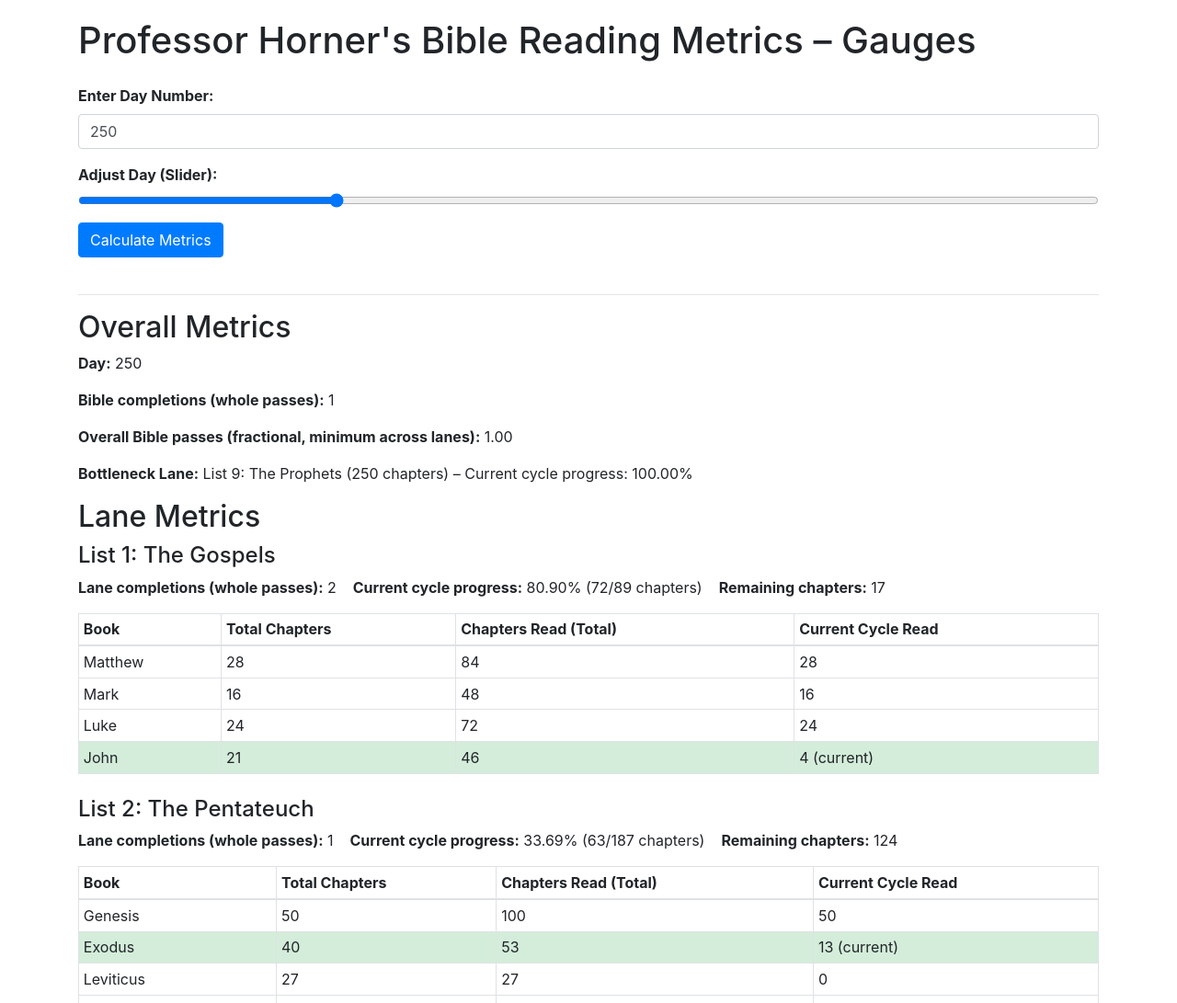
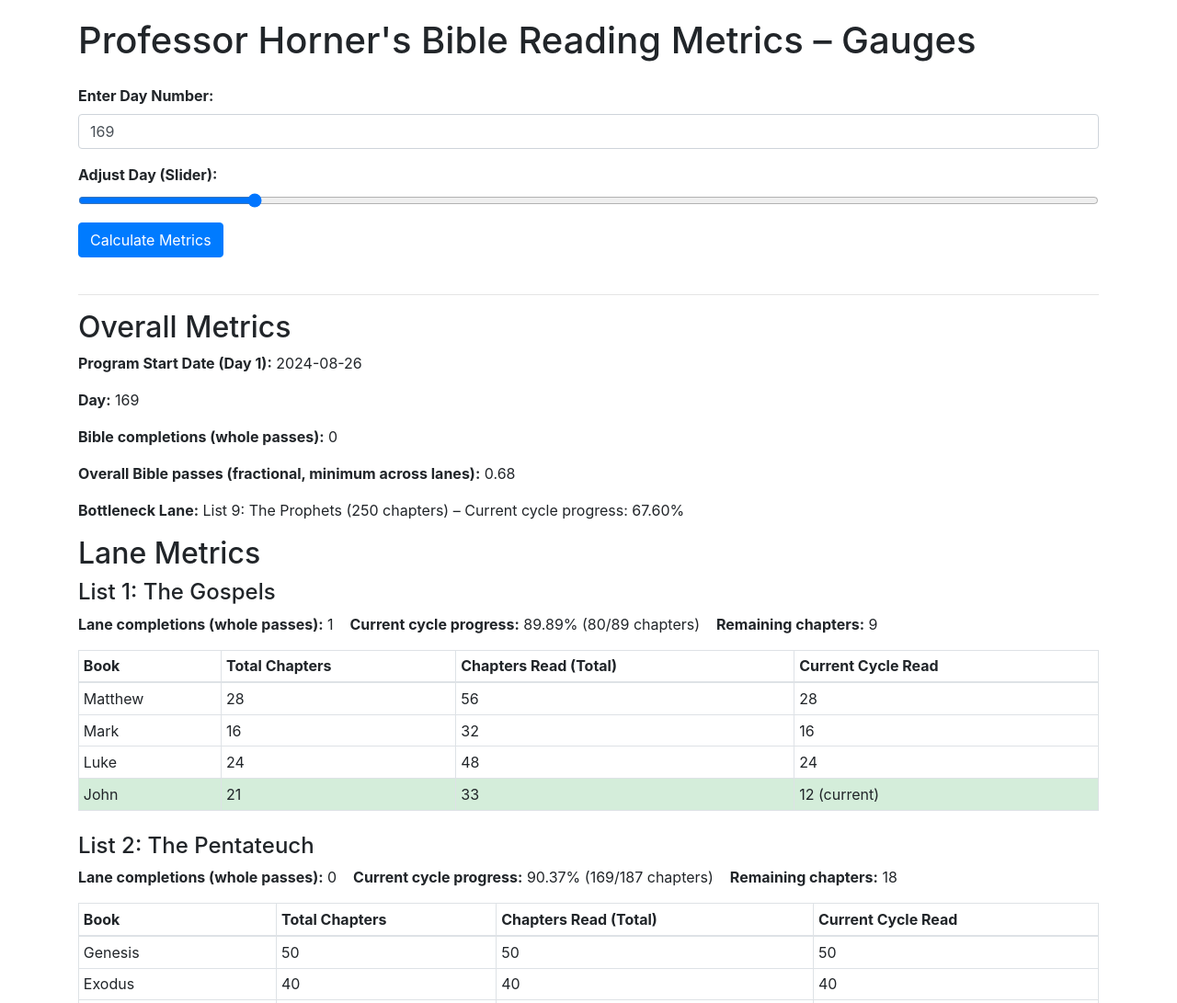
Before and after one commit to frysquint/profhorner, a plain HTML site: page index.html in a window 1280 px wide. Shown: the top 1091 px of the page at 92% size. Drawn offline with nearby package versions, Linux system fonts and the light colour scheme.

Commit message:
Set default plan start date to match what I'm using

```diff
--- a/index.html
+++ b/index.html
@@ -27,11 +27,12 @@
     <!-- Day Input: Number input and slider -->
     <div class="form-group">
       <label for="dayInput"><strong>Enter Day Number:</strong></label>
-      <input type="number" id="dayInput" class="form-control" value="250" min="1">
+      <!-- The default value will be updated by JavaScript -->
+      <input type="number" id="dayInput" class="form-control" min="1">
     </div>
     <div class="form-group">
       <label for="daySlider"><strong>Adjust Day (Slider):</strong></label>
-      <input type="range" id="daySlider" class="form-control-range" min="1" max="1000" value="250" step="1">
+      <input type="range" id="daySlider" class="form-control-range" min="1" max="1000" step="1">
     </div>
     <button id="calculateBtn" class="btn btn-primary mb-4">Calculate Metrics</button>
     <hr>
@@ -56,6 +57,24 @@
   </div>
 
   <script>
+  /***********************
+   * DATE CONFIGURATION
+   *
+   * The program now assumes that Day 1 is on a fixed ISO date.
+   * We computed that 169 days ago from 2025-02-10 is 2024-08-25.
+   ***********************/
+  const START_DATE = "2024-08-26"; // Day 1 (ISO): 2024-08-25
+
+  // Function to compute the current day number based on the difference between today and START_DATE.
+  function getCurrentDay() {
+    const today = new Date();
+    const start = new Date(START_DATE);
+    const diffTime = today - start;
+    // Add one so that the start date is considered Day 1.
+    const diffDays = Math.floor(diffTime / (1000 * 60 * 60 * 24)) + 1;
+    return diffDays;
+  }
+
   /***********************
    * DATA DEFINITION
    *
@@ -380,6 +399,7 @@
     // Build overall metrics HTML.
     let overallHTML = `
       <h2>Overall Metrics</h2>
+      <p><strong>Program Start Date (Day 1):</strong> ${START_DATE}</p>
       <p><strong>Day:</strong> ${day}</p>
       <p><strong>Bible completions (whole passes):</strong> ${bibleCompletions}</p>
       <p>
@@ -556,6 +576,11 @@
     updateMetrics();
   });
 
+  // On initial load, set the day input/slider to the computed current day.
+  const currentDay = getCurrentDay();
+  document.getElementById("dayInput").value = currentDay;
+  document.getElementById("daySlider").value = currentDay;
+
   // Initial calculation on page load.
   updateMetrics();
   </script>
```
